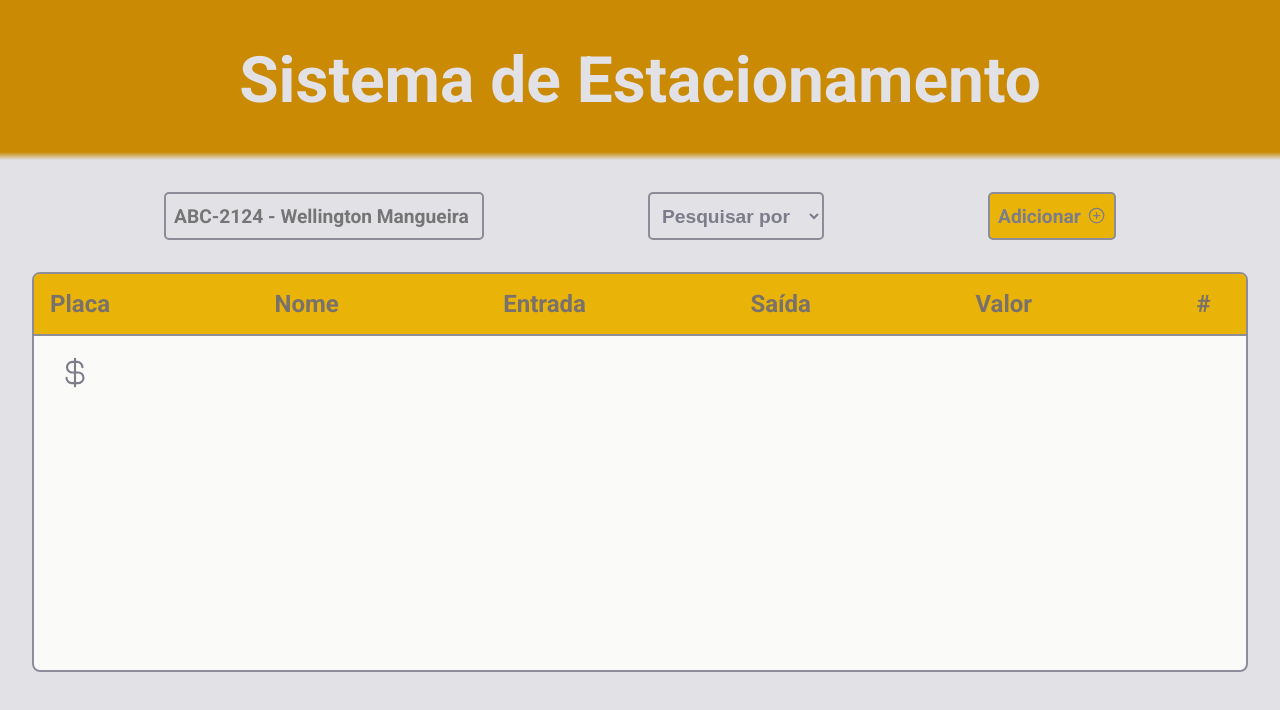
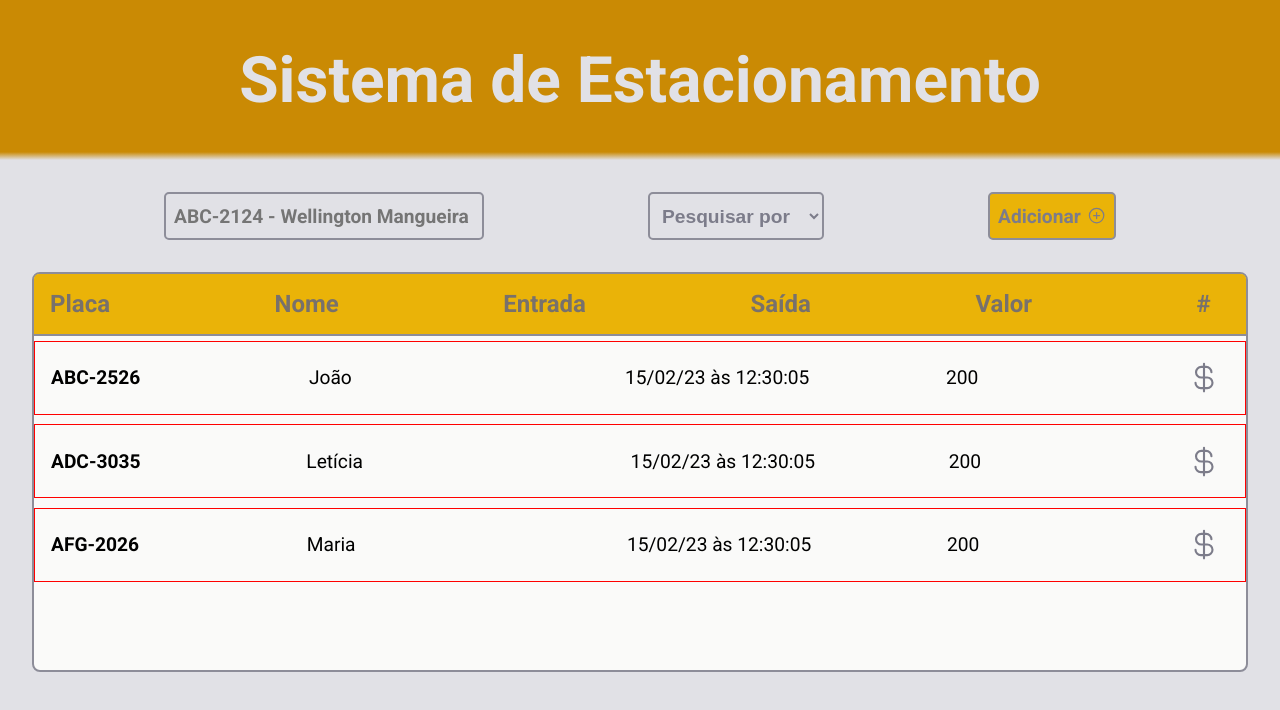
Before and after one commit to leticea/parking-system-react, a React (Vite) app: page / in a window 1280 px wide. Shown: the top 710 px of the page. Built offline with nearby package versions, Linux system fonts and the light colour scheme.

Commit message:
mostrando os dados na tela

```diff
--- a/package.json
+++ b/package.json
@@ -9,6 +9,7 @@
     "preview": "vite preview"
   },
   "dependencies": {
+    "date-fns": "^2.29.3",
     "phosphor-icons": "^1.4.2",
     "phosphor-react": "^1.4.1",
     "react": "^18.2.0",
--- a/src/components/HomeContainer.module.css
+++ b/src/components/HomeContainer.module.css
@@ -105,8 +105,8 @@ button:hover {
 .infoContainer {
   display: flex;
   align-items: center;
+  flex-direction: column;
   justify-content: space-between;
-  padding: 1rem;
   font-size: 1.2rem;
 
   //border: 1px solid red;
--- a/src/components/HomeContainer.tsx
+++ b/src/components/HomeContainer.tsx
@@ -1,9 +1,9 @@
 import { ChangeEvent, FormEvent, useState } from "react";
-import { v4 as uuidv4} from "uuid";
+import { v4 as uuidv4 } from "uuid";
 
 import { RegisteredVehicle } from "./RegisteredVehicle";
 
-import { CurrencyDollar, PlusCircle } from "phosphor-react";
+import { PlusCircle } from "phosphor-react";
 import styles from "./HomeContainer.module.css";
 
 export interface VehiclesProps {
@@ -12,31 +12,35 @@ export interface VehiclesProps {
   name: string;
   entrance: Date;
   exit: Date;
- }
+  money: number;
+}
 
 let registeredVehicles = [
   {
-    id : uuidv4(),
+    id: uuidv4(),
     plate: "ABC-2526",
     name: "João",
     entrance: new Date("2023-02-15T10:30:00Z"),
     exit: new Date("2023-02-15T11:30:00Z"),
+    money: 200.00
   },
   {
-    id : uuidv4(),
+    id: uuidv4(),
     plate: "ADC-3035",
     name: "Letícia",
     entrance: new Date("2023-02-16T11:30:00Z"),
     exit: new Date("2023-02-16T12:30:00Z"),
+    money: 200.00
   },
   {
-    id : uuidv4(),
+    id: uuidv4(),
     plate: "AFG-2026",
     name: "Maria",
     entrance: new Date("2023-02-17T14:30:00Z"),
     exit: new Date("2023-02-17T15:30:00Z"),
-  }
-]
+    money: 200.00
+  },
+];
 
 export function HomeContainer() {
   const [vehicles, setVehicles] = useState<VehiclesProps[]>(registeredVehicles);
@@ -53,19 +57,20 @@ export function HomeContainer() {
         id: uuidv4(),
         plate: newVehicle,
         name: newVehicle,
-        entrance: Date,
-        exit: Date
-      }
-    ]
+        entrance: new Date(),
+        exit: new Date(),
+        money: 200.00
+      },
+    ];
 
     setVehicles(newVehicles);
     setNewVehicle("");
     //const vehicleData = newVehicle.split('-');
 
-    console.log(registeredVehicles);
+    console.log(newVehicles);
   }
 
-  console.log(newVehicle);
+  //console.log(newVehicle);
 
   function updateNewVehicleValue(event: ChangeEvent<HTMLInputElement>) {
     setNewVehicle(event.target.value);
@@ -104,18 +109,9 @@ export function HomeContainer() {
 
         <div className={styles.infoContainer}>
           {vehicles.map(vehicle => {
-            return (
-              <RegisteredVehicle
-                key={vehicle.id}
-                vehicle={vehicle}
-               />
-            )
+            return <RegisteredVehicle vehicle={vehicle} key={vehicle.id} />
           })}
-          <button type="submit" title="Pagar">
-            <CurrencyDollar size={35} />
-          </button>
         </div>
-
       </div>
     </div>
   );
--- /dev/null
+++ b/src/components/RegisteredVehicle.module.css
@@ -0,0 +1,34 @@
+.dataContainer {
+  width: 100%;
+  display: flex;
+  align-items: center;
+  justify-content: space-between;
+  padding: 1rem;
+  font-size: 1.2rem;
+  margin: 0.3rem;
+
+  border: 1px solid red;
+}
+
+.dataContainer p {
+  margin-left: 2rem;
+}
+
+.dataContainer span {
+  margin-right: 4rem;
+}
+
+.dataContainer button {
+  width: 50px;
+  height: 40px;
+  border: 0;
+  background: transparent;
+  color: var(--gray-500);
+  cursor: pointer;
+
+  //border: 1px solid red;
+}
+
+.dataContainer button:hover {
+  color: var(--yellow-600);
+}
--- a/src/components/RegisteredVehicle.tsx
+++ b/src/components/RegisteredVehicle.tsx
@@ -1,7 +1,31 @@
+import { CurrencyDollar } from "phosphor-react";
 import { VehiclesProps } from "./HomeContainer";
+import styles from "./RegisteredVehicle.module.css";
+
 
 interface VehicleProps {
   vehicle: VehiclesProps;
 }
 
-export function RegisteredVehicle({ vehicle }: VehicleProps) {}
+export function RegisteredVehicle({ vehicle }: VehicleProps) {
+  console.log(vehicle)
+
+  const {id, plate, name, entrance, exit, money} = vehicle;
+
+  return (
+    <div className={styles.dataContainer}>
+      <strong>{plate}</strong>
+      <p>{name}</p>
+      <time title="15 de fevereiro de 2023" dateTime="2023-02-15 11:30:02">
+
+      </time>
+      <time title="15 de fevereiro de 2023" dateTime="2023-02-15 12:30:01">
+        15/02/23 às 12:30:05
+      </time>
+      <span>{money}</span>
+      <button type="submit" title="Pagar">
+        <CurrencyDollar size={35} />
+      </button>
+    </div>
+  );
+}
```
Also changed, not shown: 1 other file (tests, documents, lock files or other folders).
